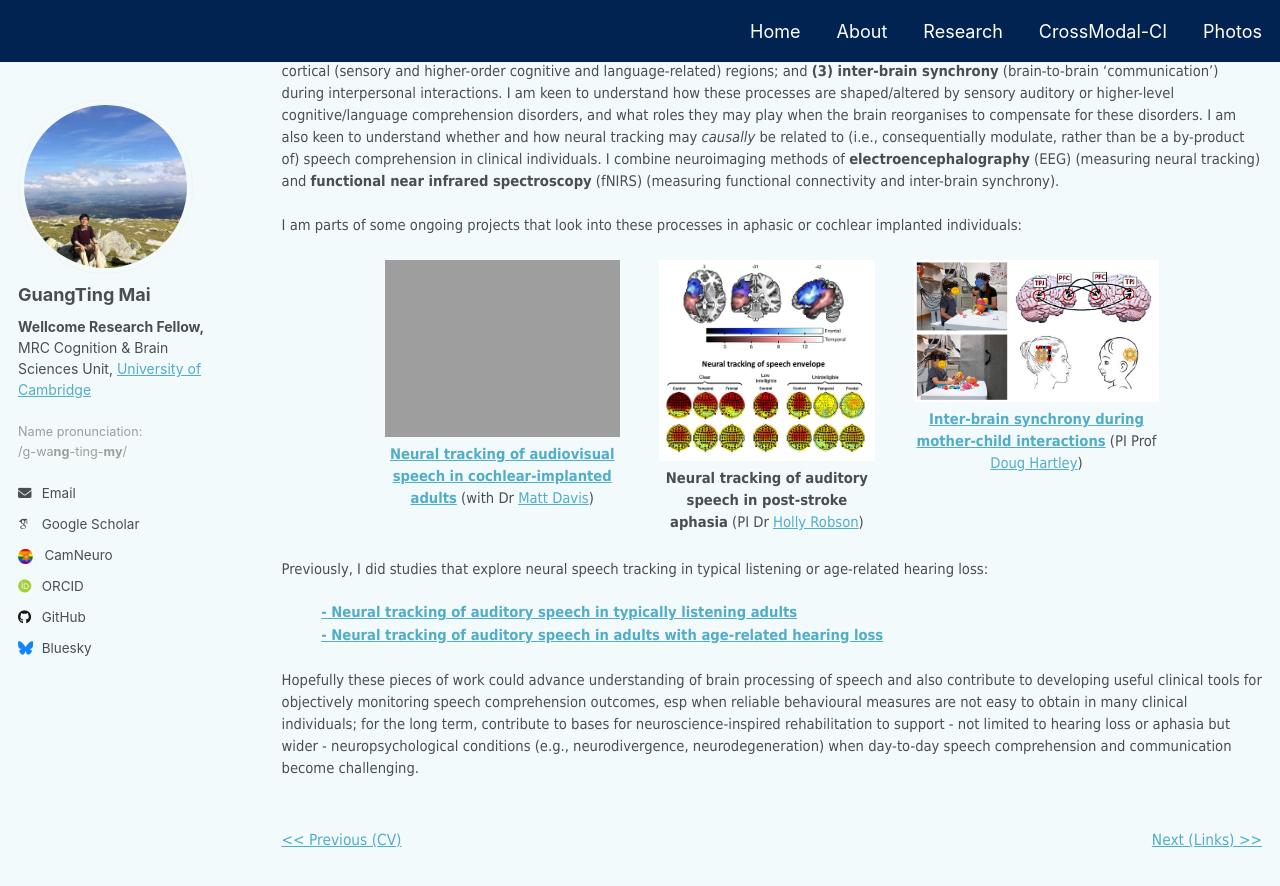
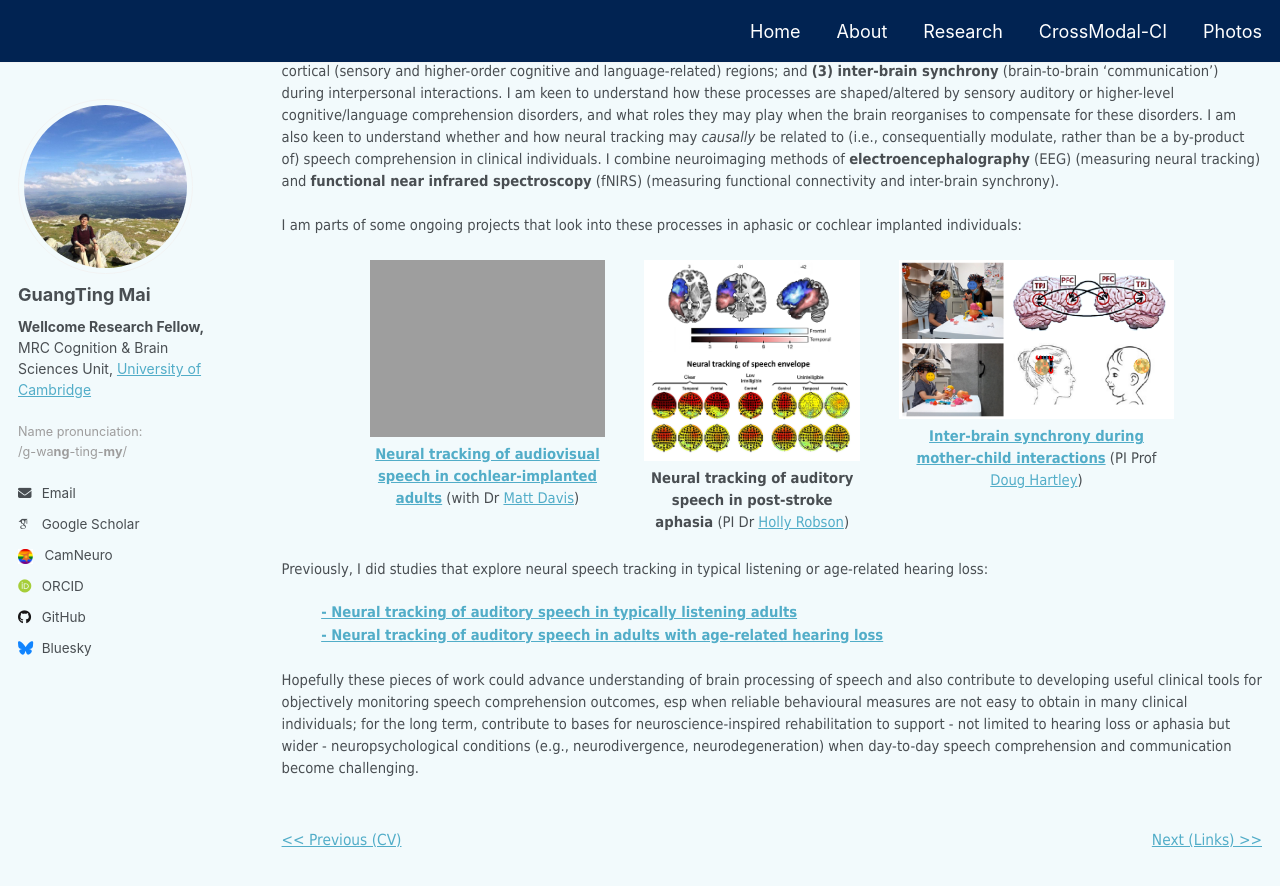
Before and after one commit to guangtingmai/guangtingmai.github.io, a Jekyll site: the page built from _pages/research-content.html, in a window 1280 px wide and 900 px high, scrolled down 344 px. Shown: the top 886 px of the window. Built offline with Jekyll 4.4.1, drawn with Linux system fonts in a browser that asks for light colours; some web fonts are replaced.

Commit message:
Update research-content.html

```diff
--- a/_pages/research-content.html
+++ b/_pages/research-content.html
@@ -34,7 +34,7 @@
     </p>
   </div>
 
-  <div style="width: 25%; text-align: center;"><a href="https://guangtingmai.github.io/interbrain-sync/">
+  <div style="width: 28%; text-align: center;"><a href="https://guangtingmai.github.io/interbrain-sync/">
     <img src="https://guangtingmai.github.io/images/child-mother-brain-synchrony-icons.png" style="width:100%; display:block;">
     <p style="width:100%; margin:0.4em 0 0; font-size:11pt; font-family:Tahoma;text-align:center;">
       <strong>Inter-brain synchrony during mother-child interactions</strong></a> (PI Prof <a href="https://www.nottingham.ac.uk/Medicine/people/douglas.hartley">Doug Hartley</a>)
```
